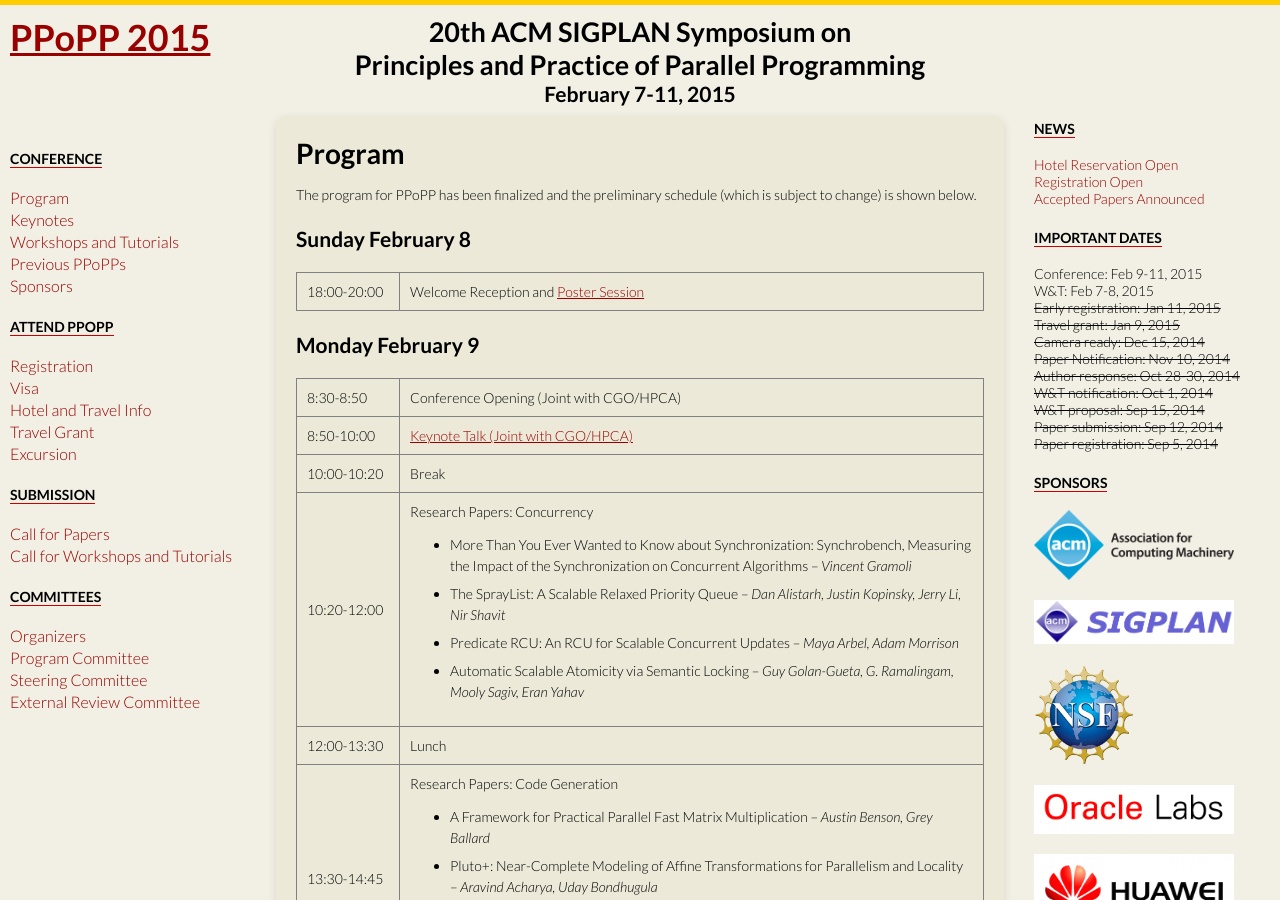
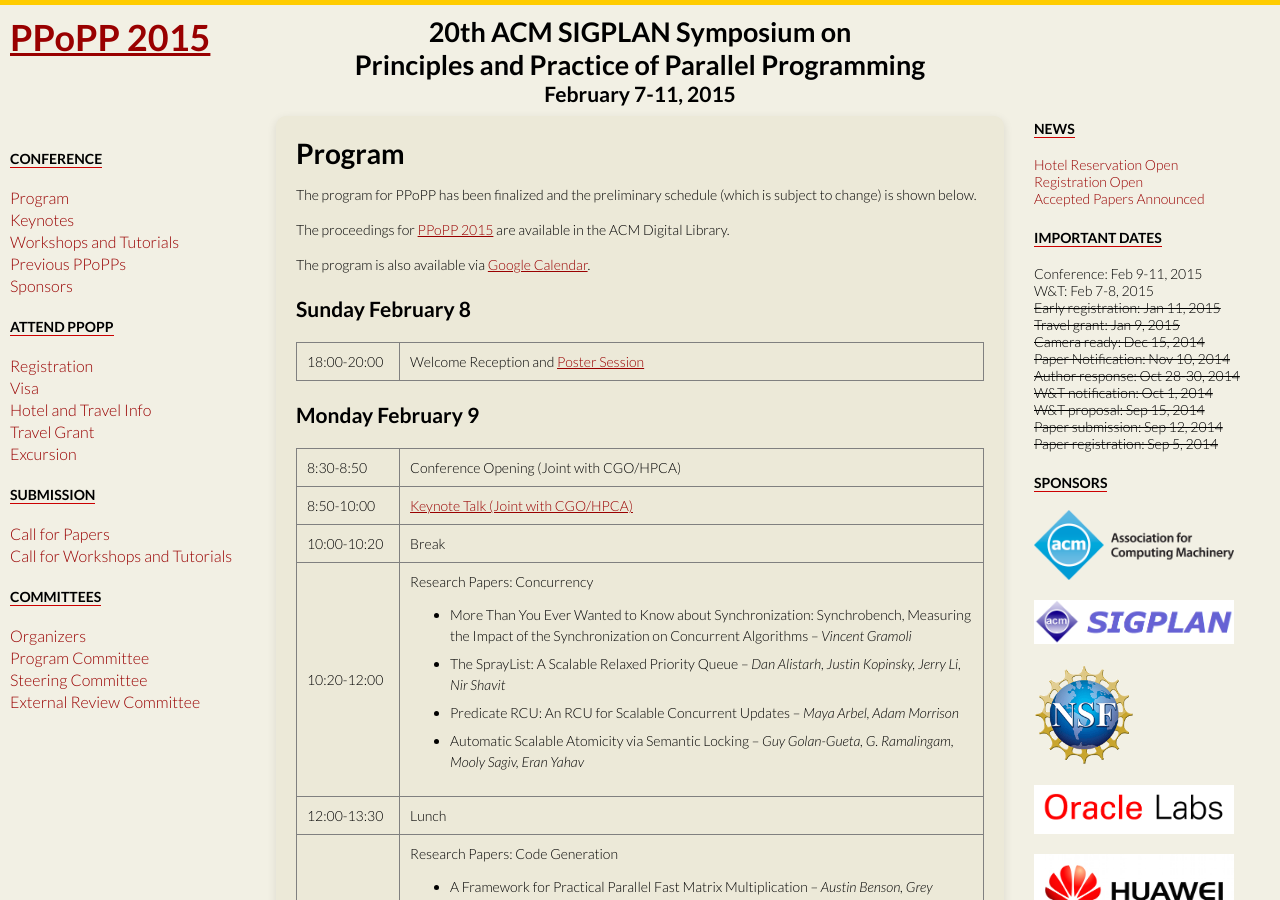
Before and after one commit to southerngs/ppopp-site, a Jekyll site: the page built from program.md, in a window 1280 px wide and 900 px high. Built offline with Jekyll 4.4.1, drawn with Linux system fonts in a browser that asks for light colours; some web fonts are replaced; some of the changed text lies outside the part shown.

Commit message:
updates to program

```diff
--- a/program.md
+++ b/program.md
@@ -5,6 +5,11 @@ permalink: /program/
 ---
 The program for PPoPP has been finalized and the preliminary
 schedule (which is subject to change) is shown below.
+
+The proceedings for [PPoPP 2015](http://dl.acm.org/citation.cfm?id=2688500) are available in the
+ACM Digital Library.
+
+The program is also available via [Google Calendar](https://www.conference-publishing.com/listCal.php?Event=PPOPP15&Full=Agenda).
 
 <meta charset="UTF-8">
 
@@ -196,7 +201,12 @@ schedule (which is subject to change) is shown below.
     </tr>
 
     <tr>
-      <td>10:55-11:15</td>
+      <td>10:55-11:00</td>
+      <td>Closing Remarks</td>
+    </tr>
+
+    <tr>
+      <td>11:00-11:15</td>
       <td>Break</td>
     </tr>
   </tbody>
```
Also changed, not shown: index.md (+1 -1 lines).
